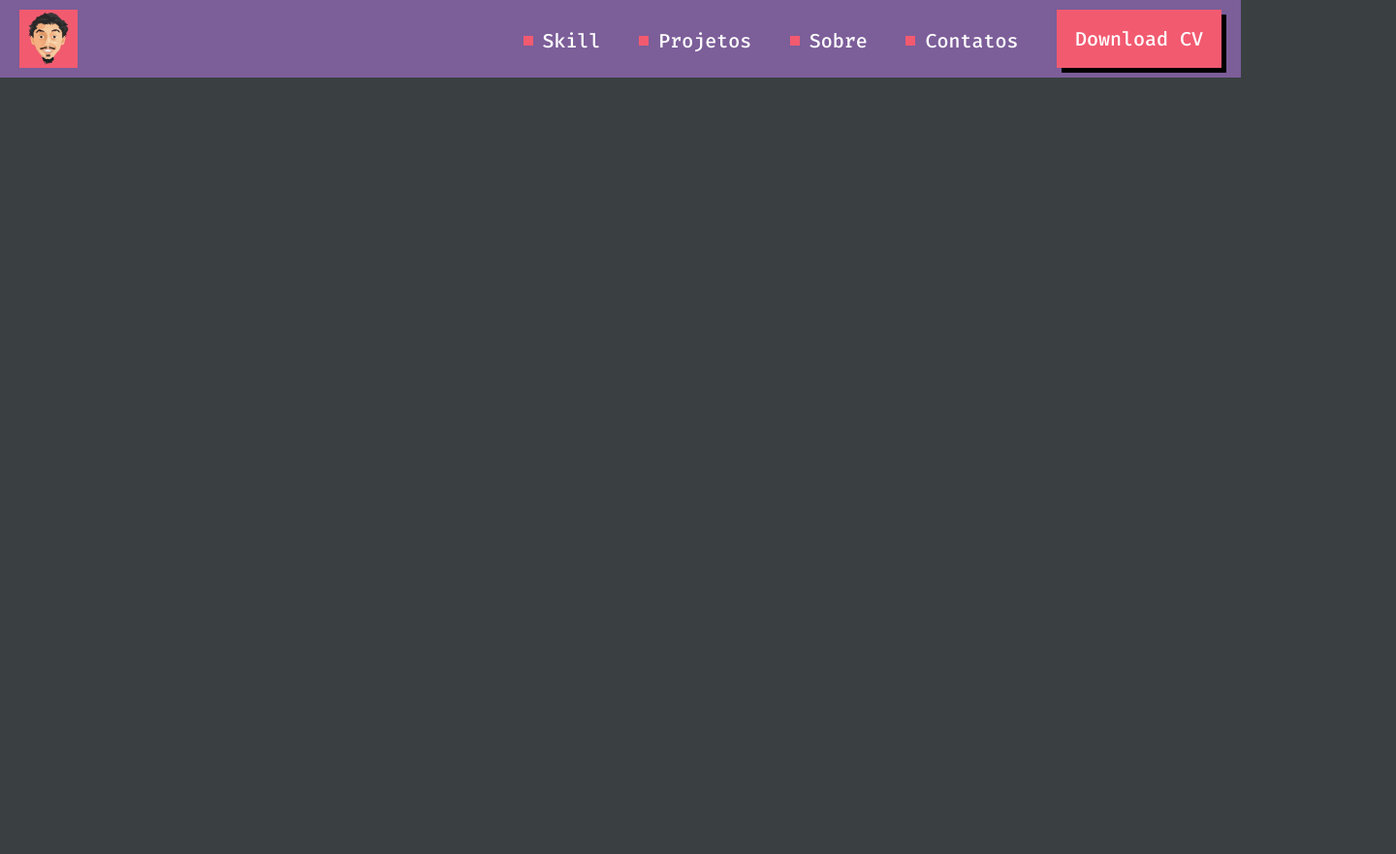
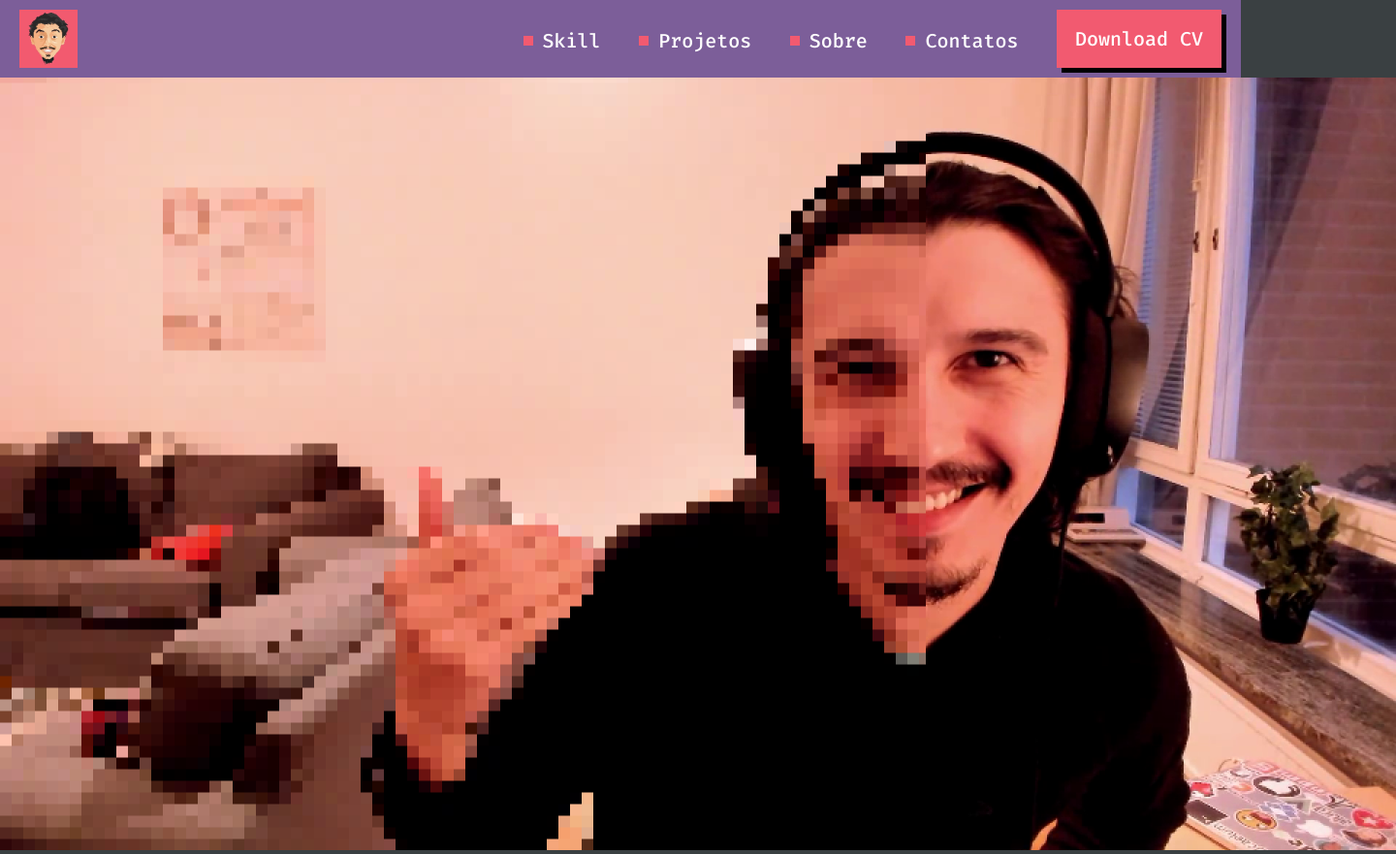
Before and after one commit to mache-k/First-Program, a plain HTML site: page index.html in a window 1280 px wide. Shown: the whole page at 97% size, 1440 px wide, since content can reach past the window. Before the commit the page ends 800 px from the top, so only its background shows below. Drawn offline with Linux system fonts and the light colour scheme.

Commit message:
Create the banner component

```diff
--- /dev/null
+++ b/Components/Banner/main-banner.css
@@ -0,0 +1,18 @@
+.main-banner{
+  position: relative;
+  left: 0px;
+  top: 0px;
+
+}
+.main-banner #imgfr{
+    position: relative;
+    z-index: 1;
+    top: 0px;
+    left: 0px;
+}
+.main-banner #imgBck{
+    position: absolute;
+    z-index: -1;
+    top: 0px;
+    left: 0px;
+}
--- a/index.html
+++ b/index.html
@@ -11,6 +11,7 @@
     <link rel="stylesheet" href="Components/header/main-header.css">
     <link rel="stylesheet" href="Components/main_btn.css">
     <link rel="stylesheet" href="Components/header/navigation-anchor.css">
+    <link rel="stylesheet" href="Components/Banner/main-banner.css">
 
 </head>
 <body class="main-body">
@@ -24,5 +25,10 @@
             <a class="main_btn" href="" lang="en">Download CV</a>
         </nav>
     </header>
+    <section class="main-banner">
+        <img id = "imgFr"  src="assets/img/Banner/photo-left.png" alt="Background banner fr">
+        <img id = "imgBck" src="assets/img/Banner/photo-back.png" alt="Background banner bck">
+
+    </section>
 </body>
 </html>
```
Also changed, not shown: assets/img/Banner/photo-back.png (added), assets/img/Banner/photo-left.png (added).
